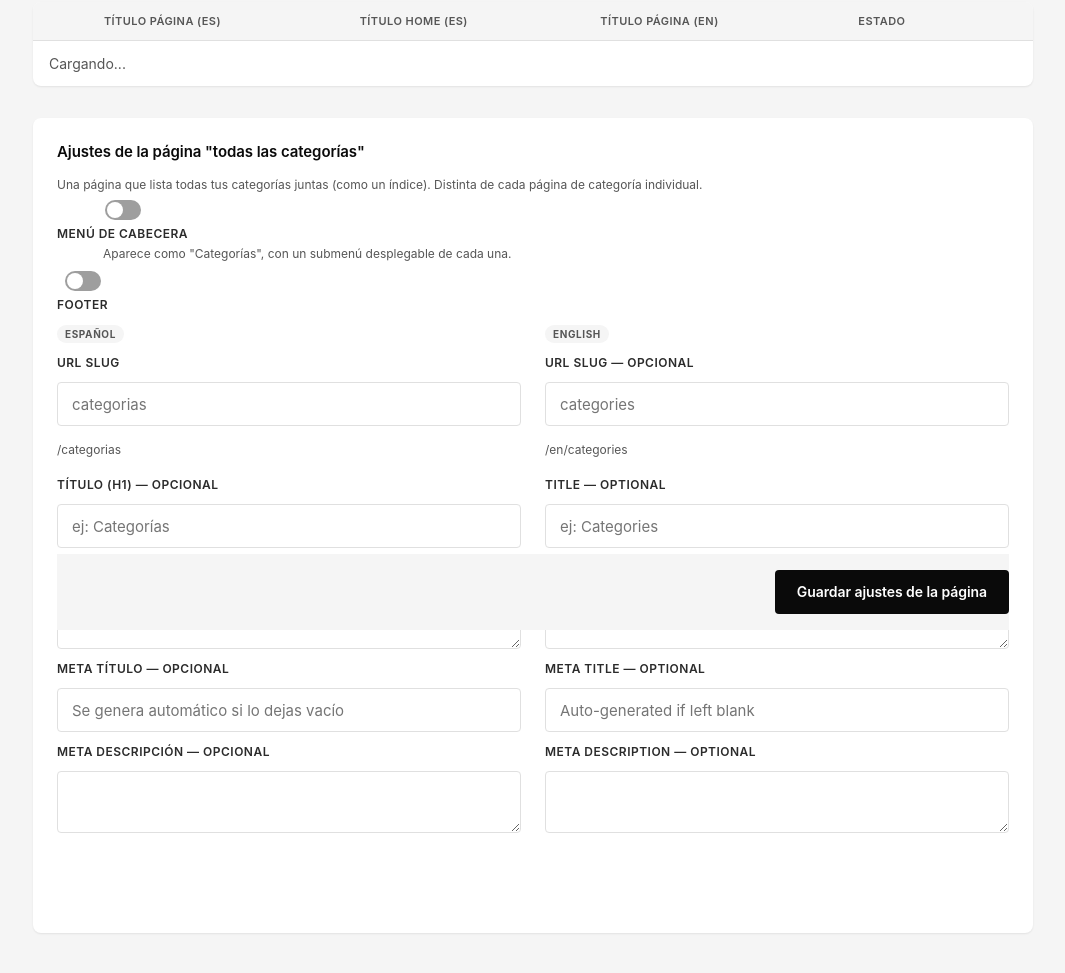
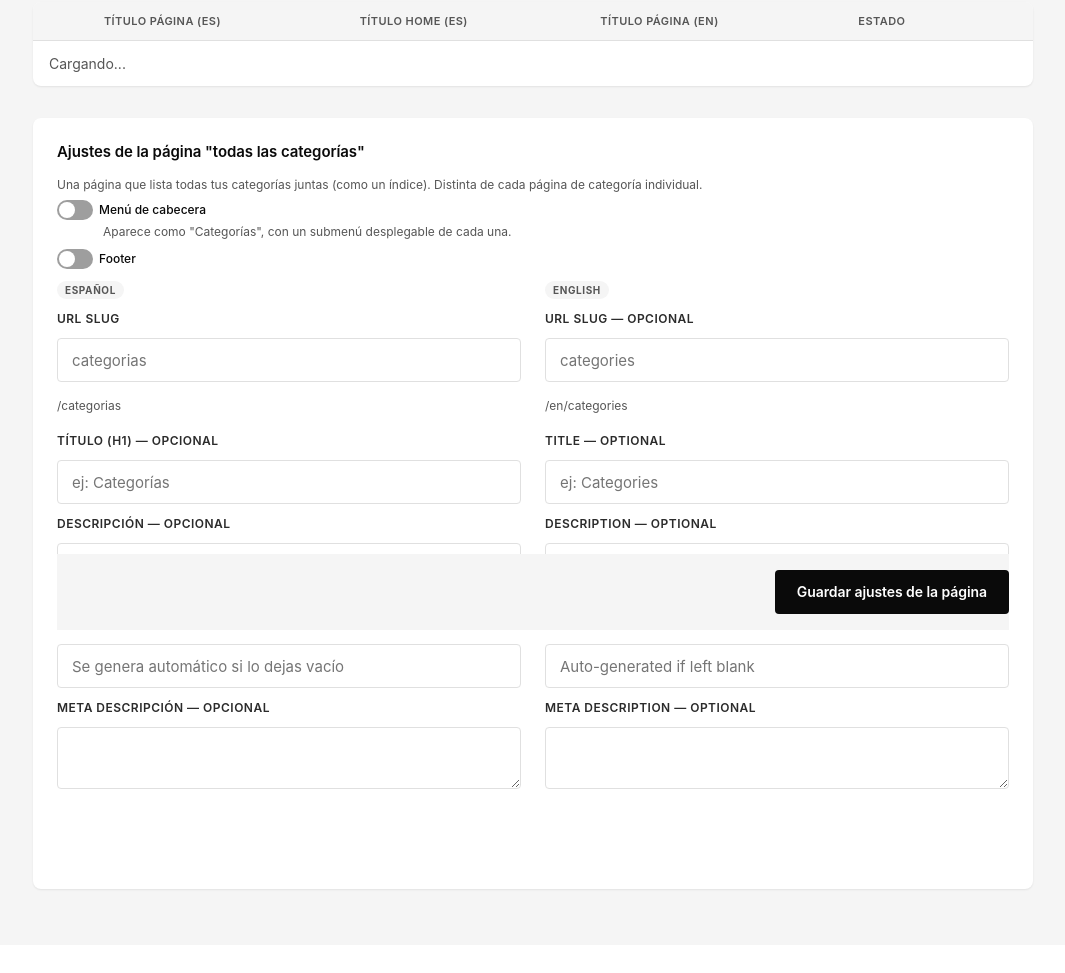
Before and after one commit to titin-c/cms, a PHP site: page /admin/categorias.php in a window 1280 px wide. Shown: the part 170-1143 px from the top of the page, without its empty margins (107-1172 px from the left). After the commit the page ends 1061 px from the top, so only its background shows below. Run offline with PHP 8.4, Linux system fonts and the light colour scheme; the visitor is signed in with stand-in values (Sample User, id 1); data that the repository does not hold is empty.

Commit message:
1.5.3 — fix de raíz: especificidad CSS forzaba el toggle en columna

```diff
--- a/admin/assets/css/admin.css
+++ b/admin/assets/css/admin.css
@@ -177,6 +177,20 @@ body.admin-page, body.admin-auth-page {
      lejos de aquí — en vez de quedar anclado a su propio interruptor */
   position: relative;
 }
+/* fix (raíz del bug): ".admin-page main label" tiene más especificidad que
+   ".admin-toggle" (dos selectores de tipo "main"+"label" frente a una sola
+   clase), así que esa regla genérica ganaba y forzaba flex-direction:column
+   + mayúsculas + interletrado — aquí igualamos su especificidad exacta para
+   que la fila (track a la izquierda, texto a la derecha) se aplique de verdad */
+.admin-page main label.admin-toggle {
+  display: flex;
+  flex-direction: row;
+  align-items: center;
+  text-transform: none;
+  letter-spacing: normal;
+  font-weight: 500;
+  color: var(--color-ink-900);
+}
 .admin-toggle:last-child { margin-bottom: 0; }
 .admin-toggle-row .admin-toggle { margin-bottom: 0; }
 .admin-toggle input {
```
Also changed, not shown: CHANGELOG.md, 1 other file.
